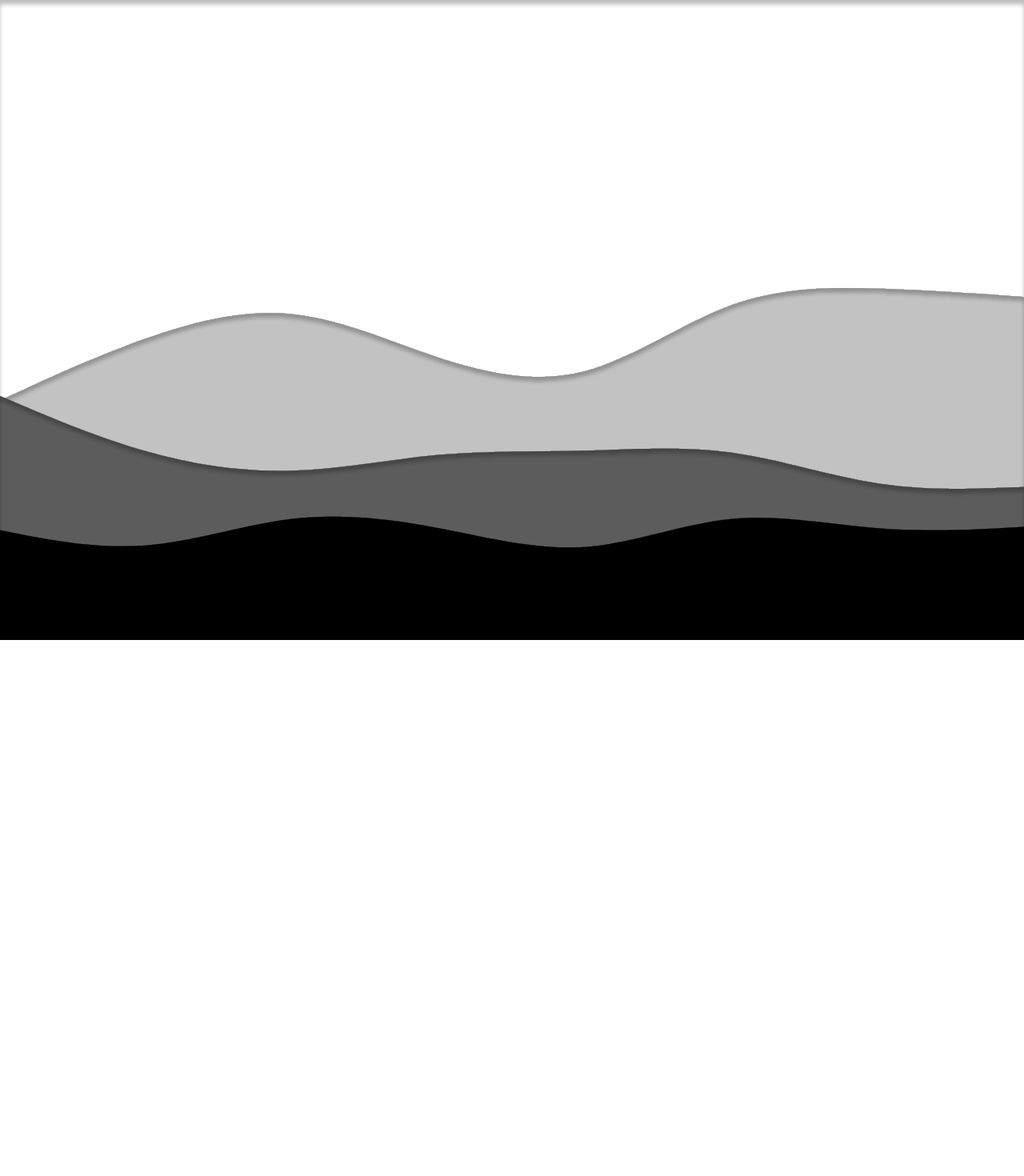
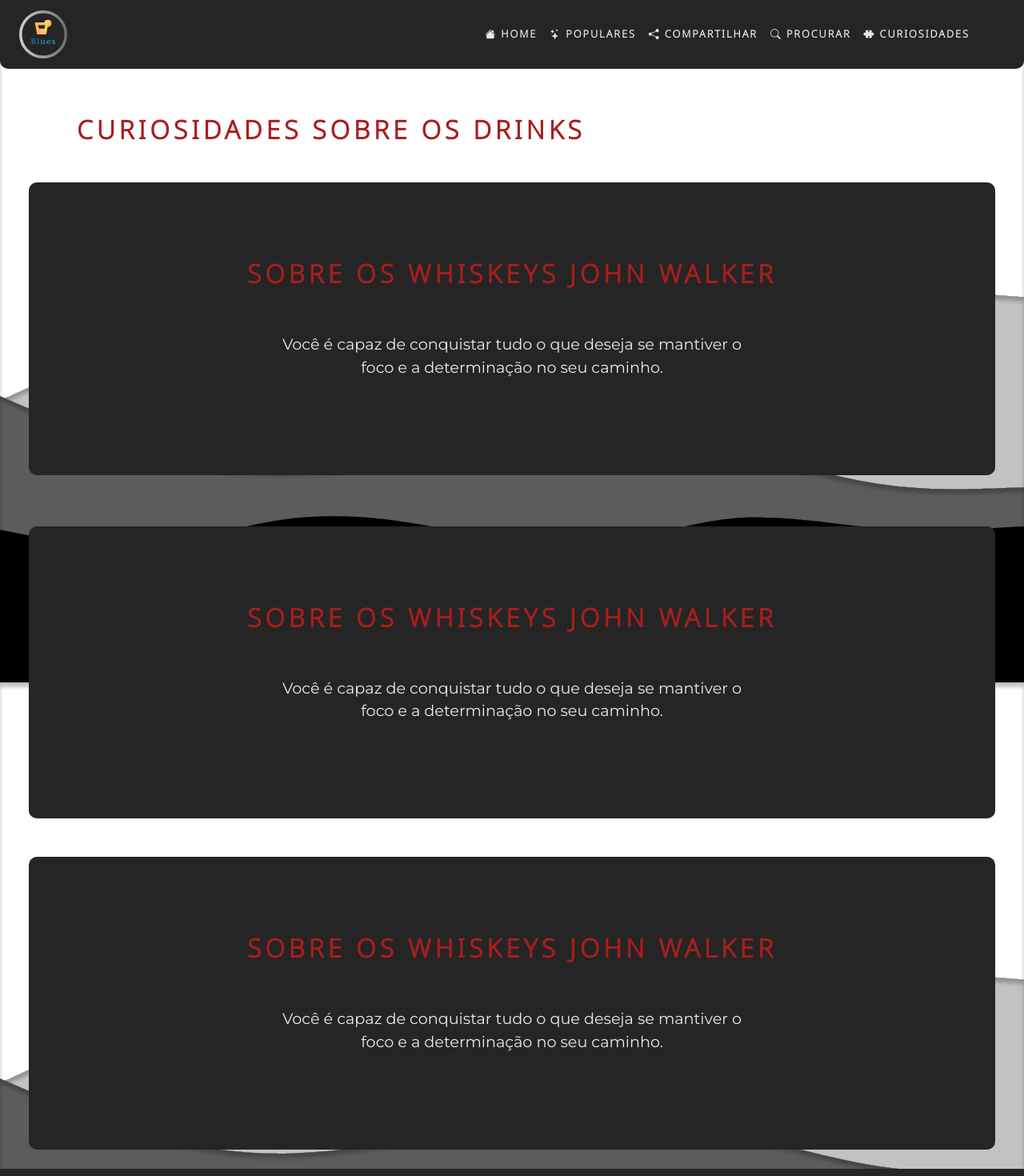
Before and after one commit to CarlosPegoraro/Blues, a React (Vite) app in the folder site/: page /informations in a window 1280 px wide. Before the commit this address had no page. Shown: the top 1470 px of the page at 80% size. Before the commit the page ends 800 px from the top, so only its background shows below. Built offline with nearby package versions, Linux system fonts and the light colour scheme.

Commit message:
:guitar: information page

```diff
--- a/site/src/Router.tsx
+++ b/site/src/Router.tsx
@@ -1,10 +1,12 @@
 import { Route, Routes } from "react-router-dom";
 import { Home } from './pages/Home';
+import { Information } from "./pages/Information";
 
 export function Router() {
     return (
         <Routes>
             <Route path="/" element={<Home />} />
+            <Route path="/informations" element={<Information />} />
         </Routes>
     )
 }
--- a/site/src/components/Model.tsx
+++ b/site/src/components/Model.tsx
@@ -24,7 +24,7 @@
                         id="navbarSupportedContent">
                         <ul className="navbar-nav me-auto mb-2 mb-lg-0">
                             <li className="nav-item">
-                                <a className="nav-link" aria-current="page" href="#"><i className="bi bi-house-fill"></i> Home</a>
+                                <a className="nav-link" aria-current="page" href="/"><i className="bi bi-house-fill"></i> Home</a>
                             </li>
                             <li className="nav-item">
                                 <a className="nav-link" href="#"><i className="bi bi-stars"></i>  populares</a>
@@ -36,7 +36,7 @@
                                 <a className="nav-link" href="#"><i className="bi bi-search"></i> procurar</a>
                             </li>
                             <li className="nav-item">
-                                <a className="nav-link" href="#"><i className="bi bi-puzzle-fill"></i> Curiosidades</a>
+                                <a className="nav-link" href="/informations"><i className="bi bi-puzzle-fill"></i> Curiosidades</a>
                             </li>
                         </ul>
                     </div>
@@ -59,7 +59,7 @@
             <img src={props.src} className="caroseulImg" alt={props.alt} />
             <div className="container">
                 <div className="carousel-caption">
-                    <a href="#" className="caroseulTxt">{props.text}</a>
+                    <button className='btn btn-primary'><a href="#" className="caroseulTxt">{props.text}</a></button>
                 </div>
             </div>
         </div>
@@ -105,13 +105,20 @@
 }
 
 export function Cards(props: CardsProps) {
+    const maxCaracter = 100
+    if(props.text.length > maxCaracter) {
+        var text =  props.text.substring(0, maxCaracter);
+    } else {
+        var text = props.text;
+    }
+
     return (
         <div className="col m-3">
             <div className="card" style={{ width: props.width }}>
                 <img src={props.src} className="card-img-top" alt={props.alt} />
                 <div className="card-body">
                     <h5 className="card-title">{props.title}</h5>
-                    <p className="card-text">{props.text}</p>
+                    <p className="card-text" style={{maxWidth: "200px"}}>{text}</p>
                     <a href="#" className="btn btn-primary">Ver mais</a>
                 </div>
             </div>
@@ -143,7 +150,7 @@
         <div className="card card-lg">
             <img src={props.src} className="card-img-top card-img-top-lg" alt={props.alt} />
             <div className="card-body justify-content-center text-center">
-                <h5 className="card-title mt-3 mb-5">{props.title}</h5>
+                <h5 className="card-title text-second text-uppercase mt-3 mb-5">{props.title}</h5>
                 <div className="row">
                     <h5 className="card-title">Descrição</h5>
                     <p className="card-text text-dark">
@@ -164,15 +171,32 @@
         </div>
     );
 }
-type TextDay = {
-    text: string
+
+type Information = {
+    title: string;
+    text: string;
 }
 
+export function Information(props: Information) {
+    return (
+        <div className=" py-5 my-5 text-center">
+            <h1 className="title pb-5">{props.title}</h1>
+            <img className="d-block mx-auto mb-4" src={logoSlim} alt="logo"/>
+            <div className="col-lg-6 mx-auto">
+            <p className="lead mb-4">{props.text}</p>
+            </div>
+        </div>
+    );
+}
+type Informations = {
+    title: string;
+    text: string;
+}
 
-export function TextDay(props: TextDay) {
+export function Informations(props: Informations) {
     return (
-        <div className="px-4 py-5 my-5 text-center">
-            <img className="d-block mx-auto mb-4" src={logoSlim} alt="logo"/>
+        <div className=" py-5 my-5 text-center">
+            <h1 className="title pb-5">{props.title}</h1>
             <div className="col-lg-6 mx-auto">
             <p className="lead mb-4">{props.text}</p>
             </div>
--- a/site/src/css/main.css
+++ b/site/src/css/main.css
@@ -3,7 +3,7 @@
 
 body {
   overflow-x: hidden;
-  background-image: url('../assets/wave.svg');
+  background-image: url('../assets/bg/wave.svg');
   background-repeat: no-repeat;
   background-size: cover;
   background-attachment: fixed;
@@ -16,15 +16,18 @@
 
 .btn-primary {
   background-color: var(--second-color);
-  border: none;
+  border: var(--second-color);
+
 }
-
-.bg-gradient {
-  background: linear-gradient(to top, var(--cream), var(--white)) !important;
+.btn-primary:hover {
+  background-color: var(--second-color-light);
+  border: var(--second-color-light);
+  color: var(--black);
+  transition: 0.5s;
 }
 
 .bg-dark {
-  background-color: var(--black);
+  background-color: var(--black) !important;
   border-radius: 10px;
 }
 .text-light {
@@ -36,6 +39,10 @@
   font-weight: 500;
   font-size: 1.2rem;
   color: var(--white);
+}
+
+.text-second {
+  color: var(--second-color) !important;
 }
 
 /*navbar*/
@@ -76,7 +83,11 @@
 }
 
 #myCarousel {
-  height: 40rem;
+  height: 50rem;
+}
+.caroseulImg {
+  width: 100%;
+  height: 50rem;
 }
 
 @media screen and (max-width: 1000px) {
@@ -94,7 +105,6 @@
 }
 
 .caroseulTxt {
-  background-color: #35353535;
   padding: 10px 20px;
   border-radius: 10px;
   font-family: var(--main-font);
@@ -105,15 +115,9 @@
   color: var(--cream);
   transition: 0.5s;
 }
-
 .caroseulTxt:hover {
-  color: var(--second-color);
+  color: var(--black);
   transition: 0.5s;
-}
-
-.caroseulImg {
-  width: 100%;
-  height: 40rem;
 }
 
 /*Second Caroseul*/
@@ -135,20 +139,20 @@
 }
 
 .card-body {
-  background-color: var(--cream);
+  background-color: var(--black);
   border-radius: 0px 0px 10px 10px;
   box-shadow: 2px 2px 4px #252525ad;
 }
 
 .card-title {
-  font-weight: 500;
+  font-weight: 600;
   font-size: 1.5rem;
   color: var(--main-color-dark);
   font-family: var(--second-font);
 }
 
 .card-text {
-  color: var(--black);
+  color: var(--cream);
   font-family: var(--main-font);
 }
 
@@ -164,12 +168,8 @@
 .card-lg {
   width: 40rem;
 }
-.card-body-lg {
-  background: var(--black);
-}
 
 .card-title-lg {
-  color: var(--white);
   font-family: var(--main-font);
   font-size: 1.5rem;
 }
@@ -177,9 +177,9 @@
 /*highlight*/
 
 .title {
-  font-family: var(--main-font);
+  font-family: var(--second-font);
   font-style: normal;
-  font-weight: bolder;
+  font-weight: 900;
   font-size: 2rem;
   line-height: 36px;
   /* identical to box height */
--- a/site/src/css/resources.css
+++ b/site/src/css/resources.css
@@ -1,10 +1,10 @@
 @import url('https://fonts.googleapis.com/css2?family=Montserrat&display=swap');
-@import url('https://fonts.googleapis.com/css2?family=Montserrat+Alternates&display=swap');
+@import url('https://fonts.googleapis.com/css2?family=Noto+Sans:wght@300&display=swap');
 
 :root {
     --main-font: 'Montserrat', sans-serif;
-    --second-font: 'Montserrat Alternates', sans-serif;
-    --main-color: #FDCE5D;
+    --second-font: 'Noto Sans', sans-serif;
+    --main-color: #fdce5d;
     --main-color-dark: #d69a0d;
     --second-color: #A81E1E;
     --second-color-light: #e75a5a;
--- a/site/src/pages/Home.tsx
+++ b/site/src/pages/Home.tsx
@@ -5,7 +5,8 @@
 import sexBeach from '../assets/drinks/sexBeach.jpg'
 import tequilaSunrise from '../assets/drinks/tequilaSunrise.jpg'
 import whiskeySour from '../assets/drinks/whiskeySour.jpg'
-import { Navbar, Caroseul, Footer, Cards, PrincipalCard, TextDay,  } from '../components/Model'
+import { Navbar, Caroseul, Footer, Cards, PrincipalCard, Informations,  } from '../components/Model'
+import { Information } from './Information'
 
 export function Home() {
     return (
@@ -15,9 +16,9 @@
             <section className="container-fluid m-5 p-5 mb-0">
                 <h1 className="title m-5">Drink da semana</h1>
                 <div className="row justify-content-center align-items-center">
-                    <Cards src={zombieImg} alt="zombie" title='Zombie' text="ncbeyucbyuegcyugeycwgwyecywcyegcyecygywgecygcwewecyycwe" width='18rem' />
+                    <Cards src={zombieImg} alt="zombie" title='Zombie' text="The quick brown fox jumps over the lazy dog, showcasing all 26 letters of the alphabet.3333" width='18rem' />
                     <Cards src={martinez} alt="Martinez" title='Martinez' text="ncbeyucbyuegcyugeycwgwyecywcyegcyecygywgecygcwewecyycwe" width='18rem'/>
-                    <Cards src={pinacolada} alt="Pinacolada" title='Pinacolada' text="ncbeyucbyuegcyugeycwgwyecywcyegcyecygywgecygcwewecyycwe" width='18rem'/>
+                    <Cards src={pinacolada} alt="Pinacolada" title='Pinacolada' text="ncbeyucbyuegcyugeycwgwyecywcyegcyecygywgecygcwewecyycweasas" width='18rem'/>
                     <Cards src={tequilaSunrise} alt="tequila Sunrise" title='tequila Sunrise' text="ncbeyucbyuegcyugeycwgwyecywcyegcyecygywgecygcwewecyycwe" width='18rem'/>
                 </div>
             </section>
@@ -44,8 +45,8 @@
             </section>
             <section className="container-fluid mt-5 p-5 mb-0">
                 <h1 className="title m-5">Curiosidade Do Dia</h1>
-                <div className="row justify-content-center align-items-center bg-dark text-white">
-                    <TextDay text='Você é capaz de conquistar tudo o que deseja se mantiver o foco e a determinação no seu caminho.' />
+                <div className="row justify-content-center align-items-center bg-dark">
+                    <Informations title='' text='Você é capaz de conquistar tudo o que deseja se mantiver o foco e a determinação no seu caminho.' />
                 </div>
             </section>
             <Footer/>
--- /dev/null
+++ b/site/src/pages/Information.tsx
@@ -0,0 +1,38 @@
+import { Navbar, Caroseul, Footer, Cards, PrincipalCard, Informations,  } from '../components/Model'
+
+export function Information() {
+    return (
+        <div>
+            <Navbar />
+            <section className="container-fluid mt-5 mb-3 p-5 mb-0">
+                <h1 className="title m-5">Curiosidades sobre os drinks</h1>
+                <div className="row justify-content-center align-items-center bg-dark text-white">
+                    <Informations title='Sobre os whiskeys John Walker'
+                        text='
+                        Você é capaz de conquistar tudo o que deseja se mantiver o foco e a determinação no seu caminho.
+                        '
+                        />
+                </div>
+            </section>
+            <section className="container-fluid mb-5 px-5">
+                <div className="row justify-content-center align-items-center bg-dark text-white">
+                    <Informations title='Sobre os whiskeys John Walker'
+                        text='
+                        Você é capaz de conquistar tudo o que deseja se mantiver o foco e a determinação no seu caminho.
+                        '
+                        />
+                </div>
+            </section>
+            <section className="container-fluid mb-3 px-5">
+                <div className="row justify-content-center align-items-center bg-dark text-white">
+                    <Informations title='Sobre os whiskeys John Walker'
+                        text='
+                        Você é capaz de conquistar tudo o que deseja se mantiver o foco e a determinação no seu caminho.
+                        '
+                        />
+                </div>
+            </section>
+            <Footer/>
+        </div>
+    );
+}
```
Also changed, not shown: site/src/assets/bg/blurry.svg (added), site/src/assets/bg/wave.svg (renamed from site/src/assets/wave.svg).
